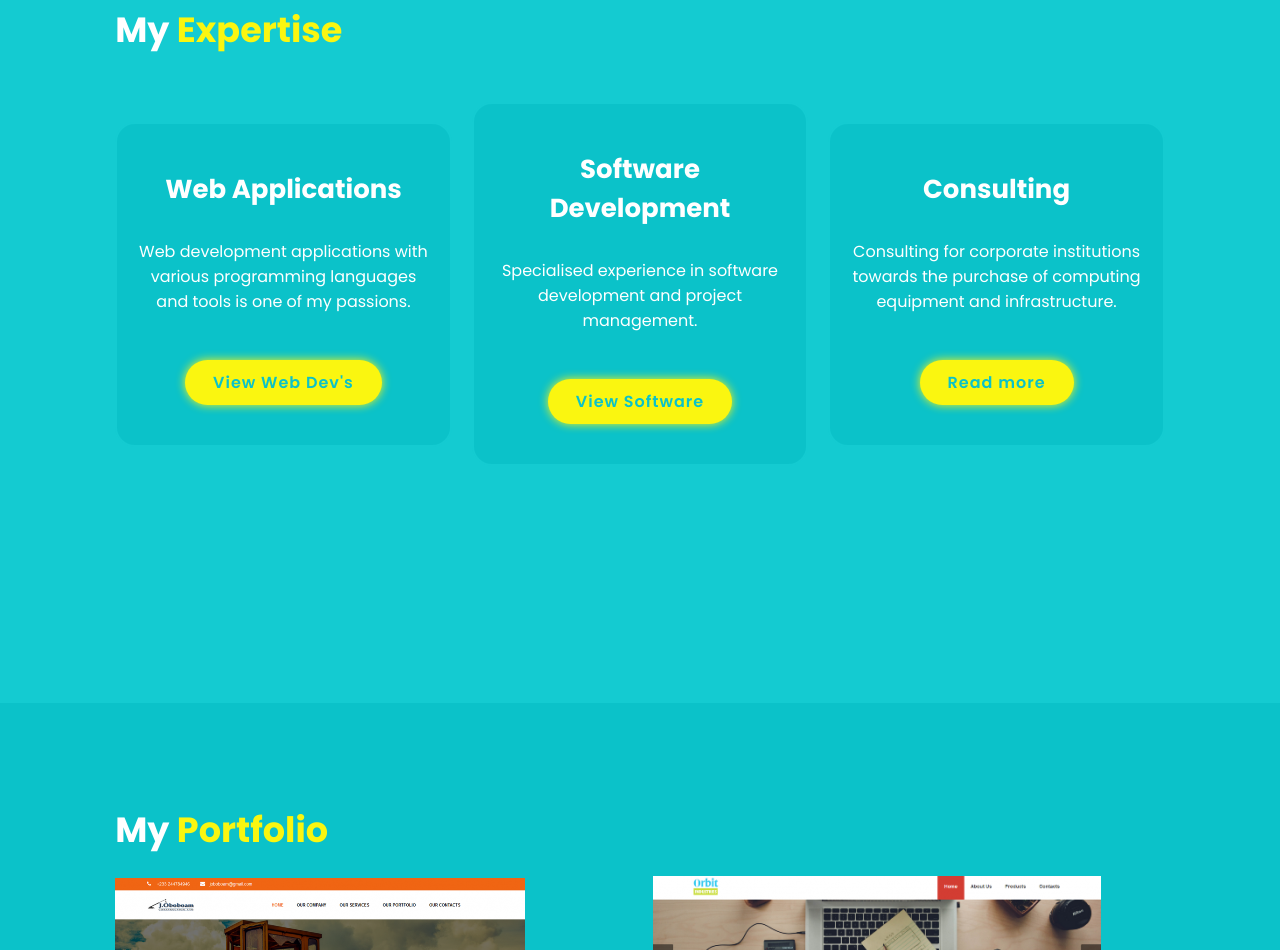
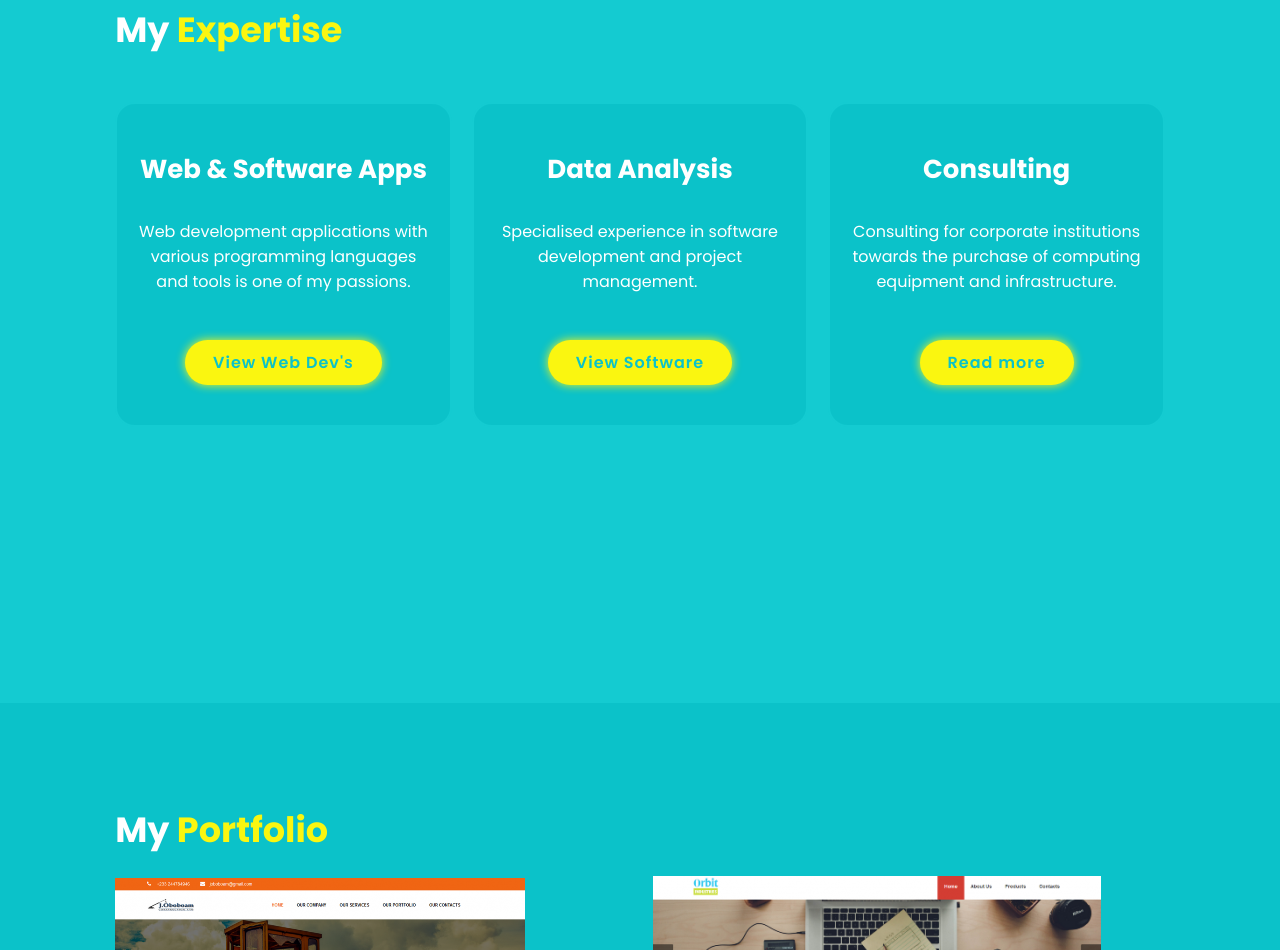
Before and after one commit to amathestar/portfolio, a plain HTML site: page index.html in a window 1280 px wide. Shown: the part 1697-2647 px from the top of the page. Drawn offline with nearby package versions, Linux system fonts and the light colour scheme.

Commit message:
Update index.html
Edited title for expertise to include Website and Web Apps, Data Analysis

```diff
--- a/index.html
+++ b/index.html
@@ -74,7 +74,7 @@
     <div class="services-container">
         <div class="services-box">
             <img  src="" alt=""/>
-            <h2>Web Applications</h2>
+            <h2>Web & Software Apps</h2>
             <p>
                Web development applications with various programming languages and tools is one of my passions.
             </p>
@@ -84,7 +84,7 @@
 
         <div class="services-box">
             <img  src="" alt=""/>
-            <h2>Software Development</h2>
+            <h2>Data Analysis</h2>
             <p>
                Specialised experience in software development and project management.
             </p><br/>
```
